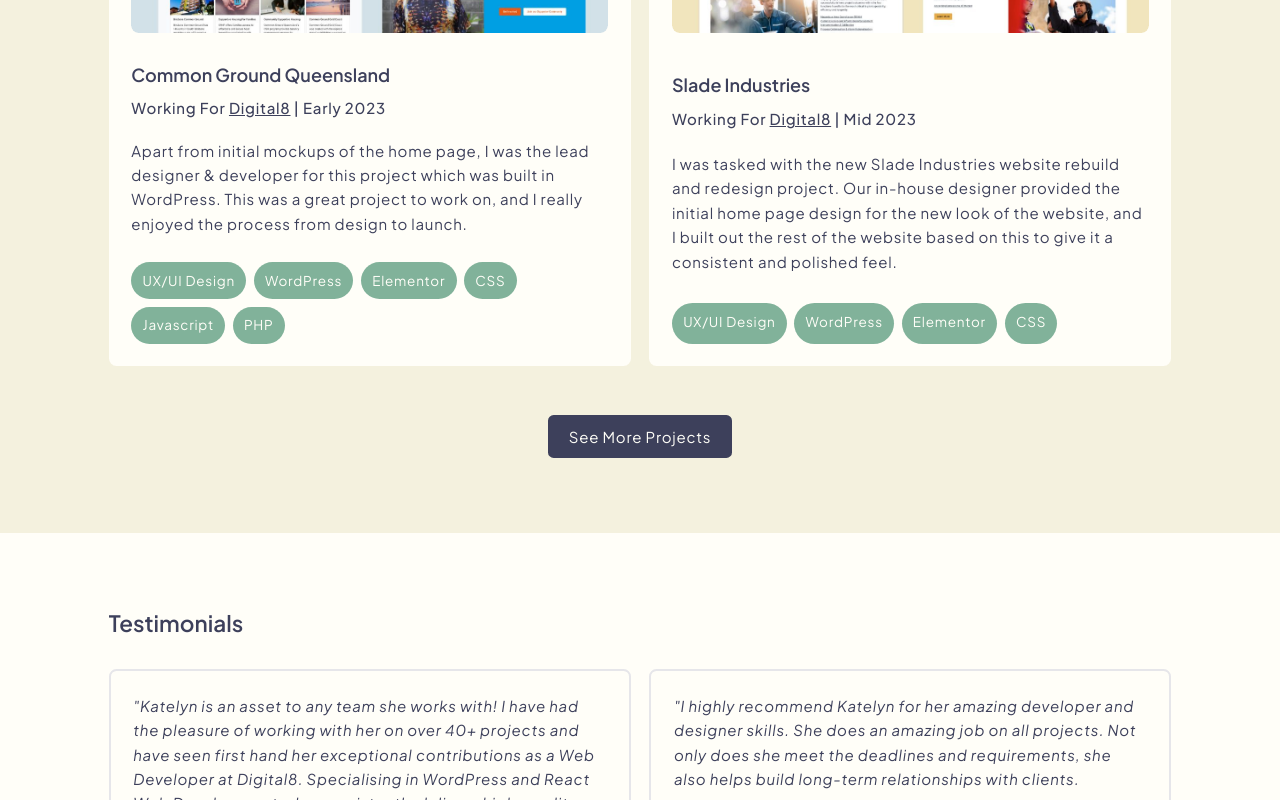
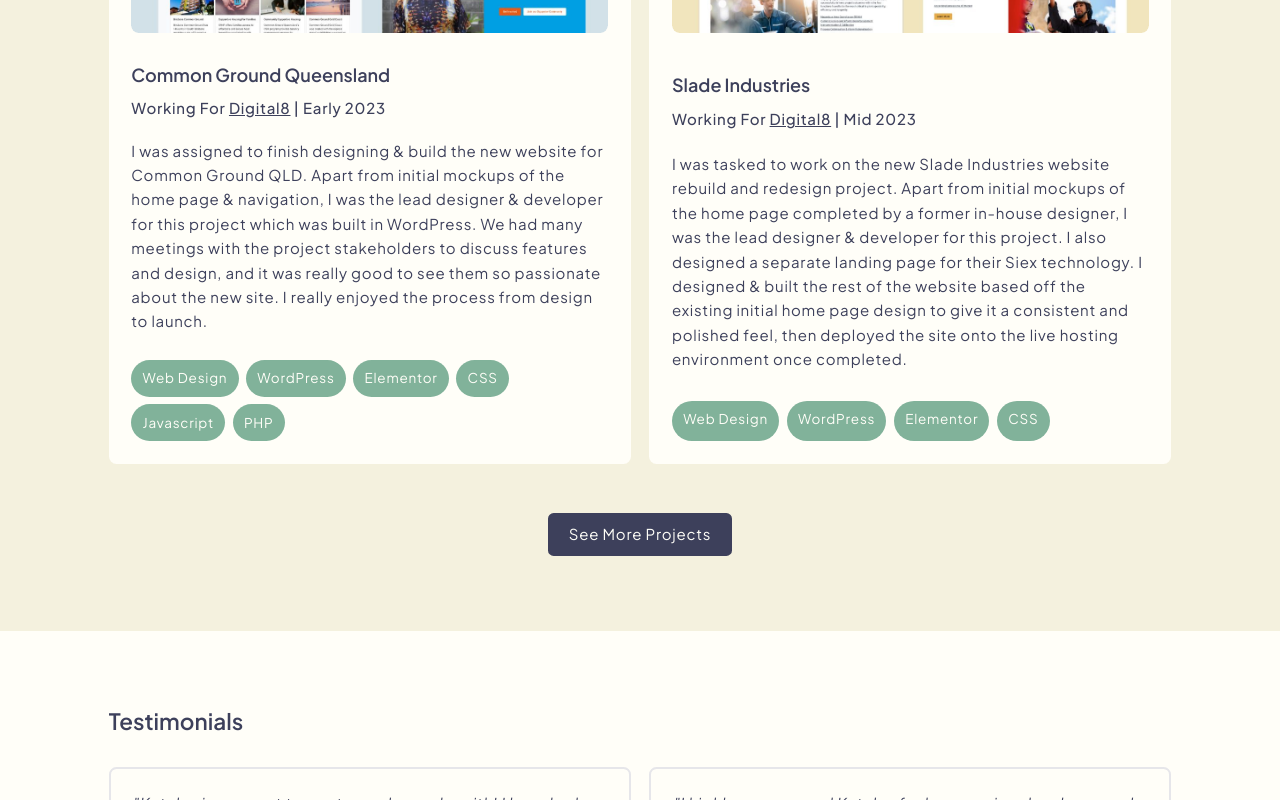
Before and after one commit to kati-e/portfolio, a React (Vite) app: page / in a window 1280 px wide. Shown: the part 2400-3200 px from the top of the page. Built offline with nearby package versions, Linux system fonts and the light colour scheme.

Commit message:
slight change of written content on site

```diff
--- a/src/HomePage.tsx
+++ b/src/HomePage.tsx
@@ -64,8 +64,7 @@
         images={CONTACT_ME_IMAGES}
       >
         <p>
-          My name is Katelyn and I'm a web developer & designer specialising in
-          WordPress, React.js, PHP, Javascript, Typescript, and HTML/CSS.
+        Want to collaborate or just say 'hi'? I'm always open to meeting new people or discussing new opportunities. Feel free to contact me via LinkedIn or email to connect.
         </p>
         {EmailAddress && (
           <span>
--- a/src/data/consts.ts
+++ b/src/data/consts.ts
@@ -96,7 +96,7 @@
     },
     {
         title: 'Web & Digital Design',
-        description: 'Experienced in both digital graphic design & UX/UI design, I love crafting bespoke website designs & prototypes in Figma.'
+        description: 'Experienced in both digital graphic design & UI design, I love crafting bespoke website designs & prototypes in Figma.'
     },
     {
         title: 'Security, Accessability, & QA',
@@ -153,27 +153,27 @@
         workingFor: "Digital8",
         workingForLink: "https://digital8.com.au/",
         dateLaunched: "Early 2023",
-        excerpt: "Apart from initial mockups of the home page, I was the lead designer & developer for this project which was built in WordPress. This was a great project to work on, and I really enjoyed the process from design to launch.",
+        excerpt: "I was assigned to finish designing & build the new website for Common Ground QLD. Apart from initial mockups of the home page & navigation, I was the lead designer & developer for this project which was built in WordPress. We had many meetings with the project stakeholders to discuss features and design, and it was really good to see them so passionate about the new site. I really enjoyed the process from design to launch.",
         featuredImage: { src: "/portfolio/common-ground-qld.jpg", alt: "Common Ground Queensland Website Rebuild" },
         siteUrl: "https://commongroundqld.org.au/",
-        techStack: ["UX/UI Design", "WordPress", "Elementor", "CSS", "Javascript", "PHP"]
+        techStack: ["Web Design", "WordPress", "Elementor", "CSS", "Javascript", "PHP"]
     },
     {
         title: "Slade Industries",
         workingFor: "Digital8",
         workingForLink: "https://digital8.com.au/",
         dateLaunched: "Mid 2023",
-        excerpt: "I was tasked with the new Slade Industries website rebuild and redesign project. Our in-house designer provided the initial home page design for the new look of the website, and I built out the rest of the website based on this to give it a consistent and polished feel.",
+        excerpt: "I was tasked to work on the new Slade Industries website rebuild and redesign project. Apart from initial mockups of the home page completed by a former in-house designer, I was the lead designer & developer for this project. I also designed a separate landing page for their Siex technology. I designed & built the rest of the website based off the existing initial home page design to give it a consistent and polished feel, then deployed the site onto the live hosting environment once completed.",
         featuredImage: { src: "/portfolio/slade-industries.jpg", alt: "Slade Industries Website Rebuild" },
         siteUrl: "https://sladeindustries.com.au/",
-        techStack: ["UX/UI Design", "WordPress", "Elementor", "CSS"]
+        techStack: ["Web Design", "WordPress", "Elementor", "CSS"]
     },
     {
         title: "Pie Solutions",
         workingFor: "Digital8",
         workingForLink: "https://digital8.com.au/",
         dateLaunched: "Early 2024",
-        excerpt: "This was a solo project for me. I went away and selected a few base WordPress themes for them to choose from, and then I built out the design based on the different pages and sections they required. The client was happy with the result and I launched the website on their servers for them at the end. It was a small but fun project to complete!",
+        excerpt: "I was assigned to build the new Pie Solutions website rebuild in WordPress & Elementor using an existing template but tweaking it to suit their design preferences. I selected a few base WordPress themes for them to choose from, and then I built out the design based on the different pages and sections they required. I launched the website on the client's servers for them at the end of the project.",
         featuredImage: { src: "/portfolio/pie-solutions.jpg", alt: "Pie Solutions Website Rebuild" },
         siteUrl: "https://piesolutions.com.au/",
         techStack: ["WordPress", "Elementor", "CSS"]
@@ -181,9 +181,9 @@
     {
         title: "Logan City Skate Around",
         dateLaunched: "Early 2024",
-        excerpt: "As a member of the roller skating club in Logan City, I volunteered my services to the team to redesign and build a new club website. I designed the website front page in Figma and once I received the go ahead from the club I built out the rest of the pages and launched the site on a new host suitable for WordPress.",
+        excerpt: "As a member of the roller skating club in Logan City, I volunteered my services to the team to redesign and build a new club website. I designed the website front page in Figma and once I received the go ahead from the club I built out the rest of the pages and launched the site on a hosting service suitable for WordPress & that the club could afford/maintain.",
         featuredImage: { src: "/portfolio/lcsa.jpg", alt: "Logan City Skate Around Website Rebuild" },
         siteUrl: "https://logancityskatearound.com/",
-        techStack: ["UX/UI Design", "WordPress", "Elementor", "CSS", "Javascript"]
+        techStack: ["Web Design", "WordPress", "Elementor", "CSS", "Javascript"]
     },
 ]
```
